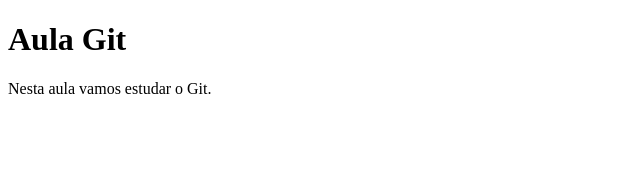
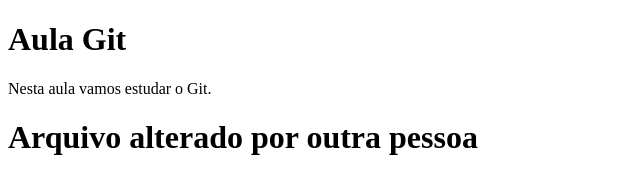
Before and after one commit to BiaAS2/aula_cleber, a plain HTML site: page index.html in a window 1280 px wide. Shown: the whole page, without its empty margins (0-640 px from the left). Drawn offline with Linux system fonts and the light colour scheme.

Commit message:
Update index.html

```diff
--- a/index.html
+++ b/index.html
@@ -9,5 +9,6 @@
   <body>
     <h1>Aula Git</h1>
     <p>Nesta aula vamos estudar o Git.</p>
+    <h1> Arquivo alterado por outra pessoa</h1>
   </body>
 </html>
```
